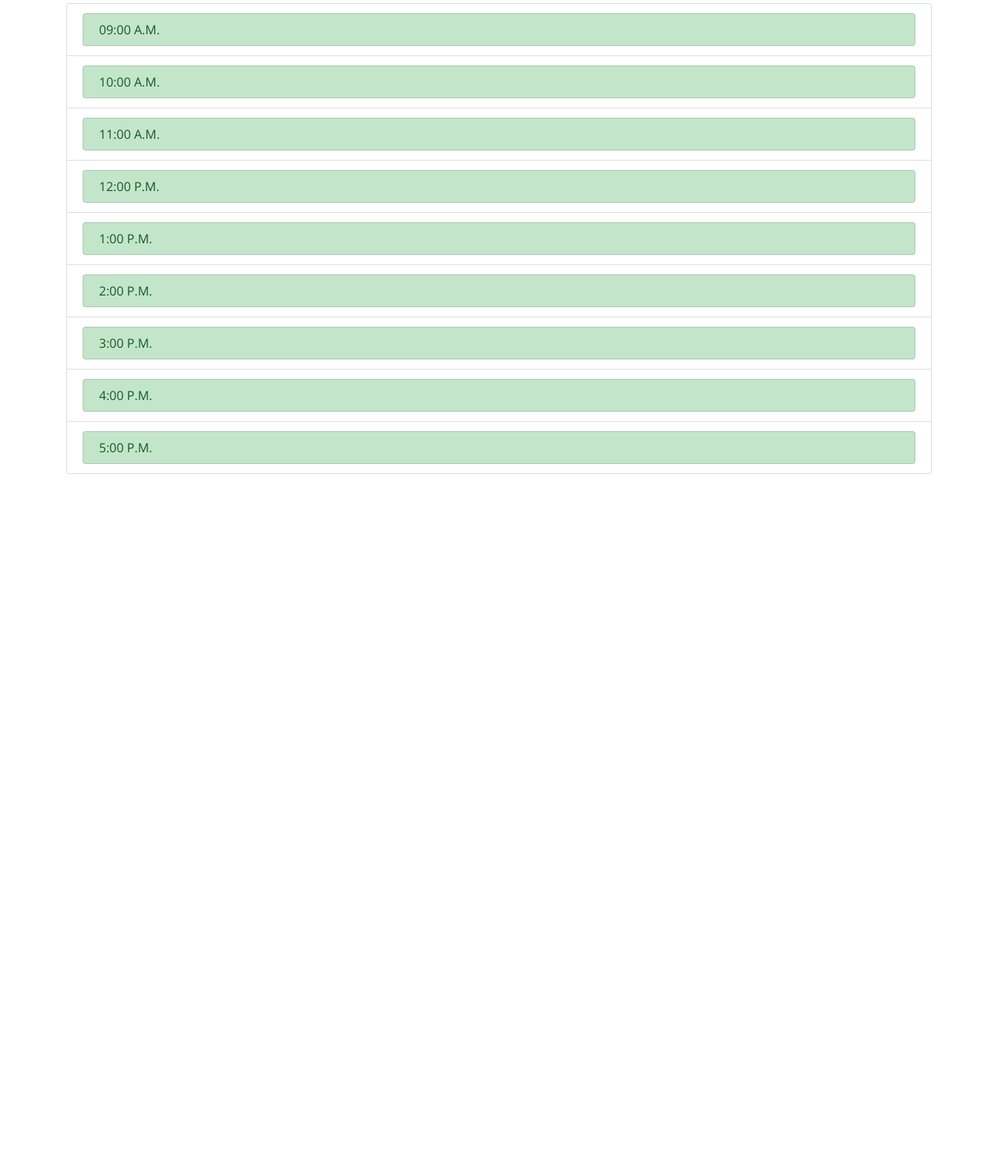
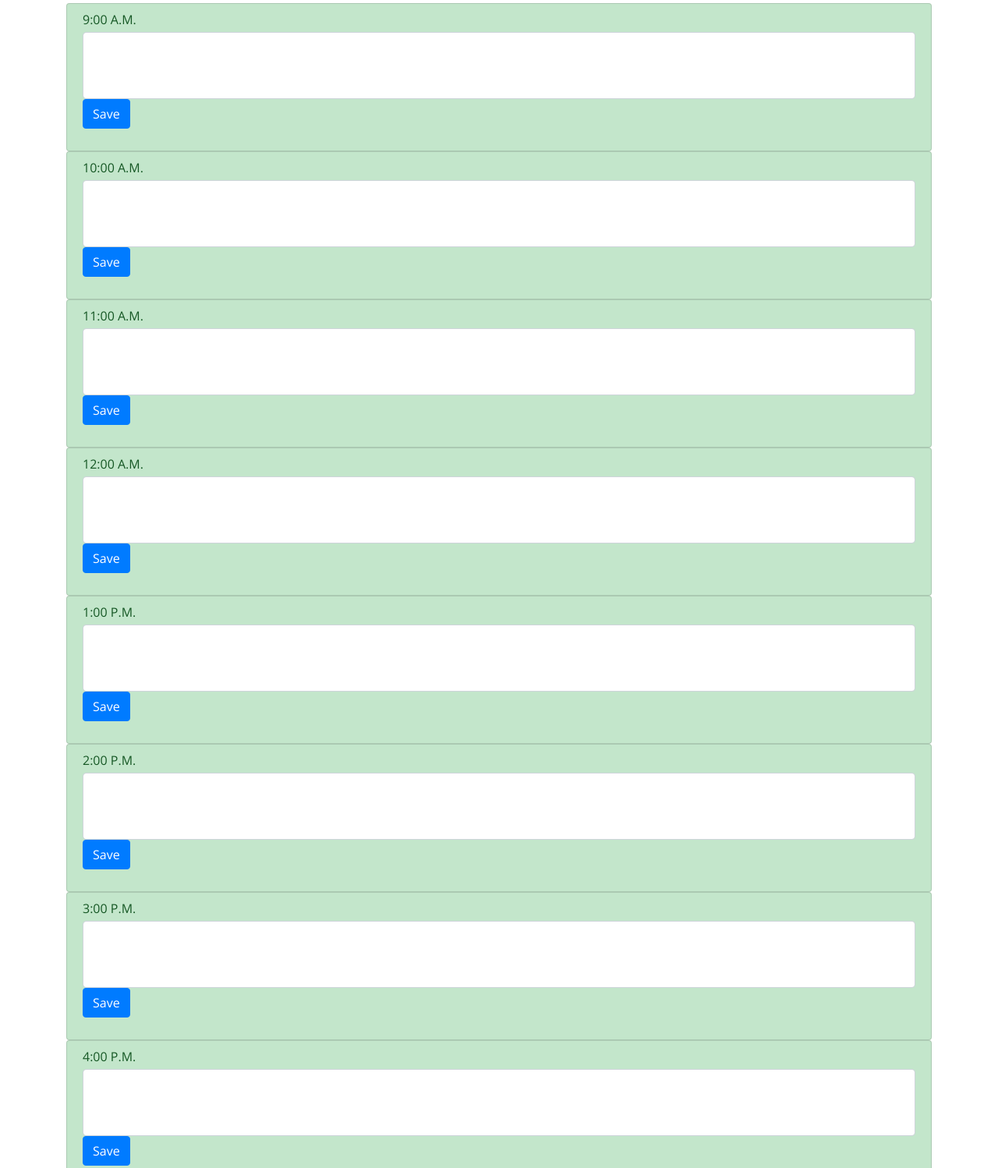
Before and after one commit to mdcassaro/homework-5, a plain HTML site: page index.html in a window 1280 px wide. Shown: the part 296-1794 px from the top of the page at 78% size. Before the commit the page ends 904 px from the top, so only its background shows below. Drawn offline with nearby package versions, Linux system fonts and the light colour scheme.

Commit message:
added save buttons

```diff
--- a/index.html
+++ b/index.html
@@ -33,55 +33,143 @@
       <!--look up resource used on last one about inserting tags into lists. Also look at the edit project.-->
       <!-- look at timer to see a delayed java/ jQuery but it has to be based on time of day-->
       <!--set up colomns tohave a time and an edit section-->
+        <div id="row">
+
+            <div class="list-group-item list-group-item-success" id="9">
 
 
-        <div class="list-group">
-            <button type="button" class="list-group-item list-group-item-action">
-                <div id="9">
-                    <li class="list-group-item list-group-item-success">09:00 A.M.</li>
+                <div class="form-group">
+                    <label for="exampleFormControlTextarea1">9:00 A.M.</label>
+                    <textarea class="form-control" id="text9" rows="3"></textarea>
+                    <button type="button" class="btn btn-primary">Save</button>
                 </div>
-            </button>
-            <button type="button" class="list-group-item list-group-item-action">
-                <div id="10">
-                    <li class="list-group-item list-group-item-success">10:00 A.M.</li>
+            </div>
+
+
+
+        </div>
+        <div id="row">
+
+            <div class="list-group-item list-group-item-success" id="10">
+
+
+                <div class="form-group">
+                    <label for="exampleFormControlTextarea1">10:00 A.M.</label>
+                    <textarea class="form-control" id="text10" rows="3"></textarea>
+                    <button type="button" class="btn btn-primary">Save</button>
                 </div>
-            </button>
-            <button type="button" class="list-group-item list-group-item-action">
-                <div id="11">
-                    <li class="list-group-item list-group-item-success">11:00 A.M.</li>
+            </div>
+
+
+
+        </div>
+        <div id="row">
+
+            <div class="list-group-item list-group-item-success" id="11">
+
+
+                <div class="form-group">
+                    <label for="exampleFormControlTextarea1">11:00 A.M.</label>
+                    <textarea class="form-control" id="text11" rows="3"></textarea>
+                    <button type="button" class="btn btn-primary">Save</button>
                 </div>
-            </button>
-            <button type="button" class="list-group-item list-group-item-action">
-                <div id="12">
-                    <li class="list-group-item list-group-item-success">12:00 P.M.</li>
+            </div>
+
+
+
+        </div>
+        <div id="row">
+
+            <div class="list-group-item list-group-item-success" id="12">
+
+
+                <div class="form-group">
+                    <label for="exampleFormControlTextarea1">12:00 A.M.</label>
+                    <textarea class="form-control" id="text12" rows="3"></textarea>
+                    <button type="button" class="btn btn-primary">Save</button>
                 </div>
-            </button>
-            <button type="button" class="list-group-item list-group-item-action">
-                <div id="1">
-                    <li class="list-group-item list-group-item-success">1:00 P.M.</li>
+            </div>
+
+
+
+        </div>
+        <div id="row">
+
+            <div class="list-group-item list-group-item-success" id="1">
+
+
+                <div class="form-group">
+                    <label for="exampleFormControlTextarea1">1:00 P.M.</label>
+                    <textarea class="form-control" id="text1" rows="3"></textarea>
+                    <button type="button" class="btn btn-primary">Save</button>
                 </div>
-            </button>
-            <button type="button" class="list-group-item list-group-item-action">
-                <div id="2">
-                    <li class="list-group-item list-group-item-success">2:00 P.M.</li>
+            </div>
+
+
+
+        </div>
+        <div id="row">
+
+            <div class="list-group-item list-group-item-success" id="2">
+
+
+                <div class="form-group">
+                    <label for="exampleFormControlTextarea1">2:00 P.M.</label>
+                    <textarea class="form-control" id="text2" rows="3"></textarea>
+                    <button type="button" class="btn btn-primary">Save</button>
                 </div>
-            </button>
-            <button type="button" class="list-group-item list-group-item-action">
-                <div id="3">
-                    <li class="list-group-item list-group-item-success">3:00 P.M.</li>
+            </div>
+
+
+
+        </div>
+        <div id="row">
+
+            <div class="list-group-item list-group-item-success" id="3">
+
+
+                <div class="form-group">
+                    <label for="exampleFormControlTextarea1">3:00 P.M.</label>
+                    <textarea class="form-control" id="text3" rows="3"></textarea>
+                    <button type="button" class="btn btn-primary">Save</button>
                 </div>
-            </button>
-            <button type="button" class="list-group-item list-group-item-action">
-                <div id="4">
-                    <li class="list-group-item list-group-item-success">4:00 P.M.</li>
+            </div>
+
+
+
+        </div>
+        <div id="row">
+
+            <div class="list-group-item list-group-item-success" id="4">
+
+
+                <div class="form-group">
+                    <label for="exampleFormControlTextarea1">4:00 P.M.</label>
+                    <textarea class="form-control" id="text4" rows="3"></textarea>
+                    <button type="button" class="btn btn-primary">Save</button>
                 </div>
-            </button>
-            <button type="button" class="list-group-item list-group-item-action">
-                <div id="5">
-                    <li class="list-group-item list-group-item-success">5:00 P.M.</li>
+            </div>
+
+
+
+        </div>
+        <div id="row">
+
+            <div class="list-group-item list-group-item-success" id="5">
+
+
+                <div class="form-group">
+                    <label for="exampleFormControlTextarea1">5:00 P.M.</label>
+                    <textarea class="form-control" id="text5" rows="3"></textarea>
+                    <button type="button" class="btn btn-primary">Save</button>
                 </div>
-            </button>
+            </div>
+
+
+
         </div>
+
+
         <div id="modal-container" class="modal">
             <div class="modal-content">
                 <div class="modal-header">
@@ -108,73 +196,6 @@
 
     <script src="https://code.jquery.com/jquery-3.4.1.min.js"></script>
     <script src="https://cdnjs.cloudflare.com/ajax/libs/moment.js/2.24.0/moment.min.js"></script>
-    <script>
-        var modalEl = $("#modal-container");
-        var modalNameEl = $("#modal-name");
-        var descriptionEl = $("#description");
-        var closeEl = $(".close");
-        var saveBtn = $("#save");
-        var nameEl = $("#name");
-
-        var slot9 = $("#9")
-        var slot10 = $("#10")
-        var slot11 = $("#11")
-        var slot12 = $("#12")
-        var slot1 = $("#1")
-        var slot2 = $("#2")
-        var slot3 = $("#3")
-        var slot4 = $("#4")
-        var slot5 = $("#5")
-
-        var buttons = $("button")
-
-
-
-        var times = [slot9, slot10, slot11, slot12, slot1, slot2, slot3, slot4, slot5]
-
-        $(buttons).on("click", function(event){
-            event.preventDefault();
-            console.log("it worked")
-
-
-        })
-
-
-
-
-        // //cods for modal container opening
-        // function handleClick(event) {
-        //     if (event.target.matches($("list-group-item list-group-item-action"))) {
-        //     //if tbis button is clicked
-        //     event.preventDefault();
-        //     //prevents the name from being removed
-        //     modalEl.style.display = "block";
-        //     currentId = parseInt(event.target.parentElement.id);
-        //     var name = todo.name;
-        //     var description = toDo.description;
-        //     modalNameEl.textContent = name;
-        //     if(description) {
-        //         descriptionEl.value = description;
-        //     } else {
-        //         descriptionEl.value = "";
-        //     }
-        //     }
-        // }
-        // function close() {
-        //     modalEl.style.display = "none";
-        // }
-
-
-        // //codes save button
-        // closeEl.on("click", close);
-        // saveBtn.on("click", function(event) {
-        //     event.preventDefault();
-        //     people[currentId].description = descriptionEl.value;
-        //     close();
-        // });
-
-
-
-    </script>
+    <script src="script.js"></script>
   </body>
 </html>
```
